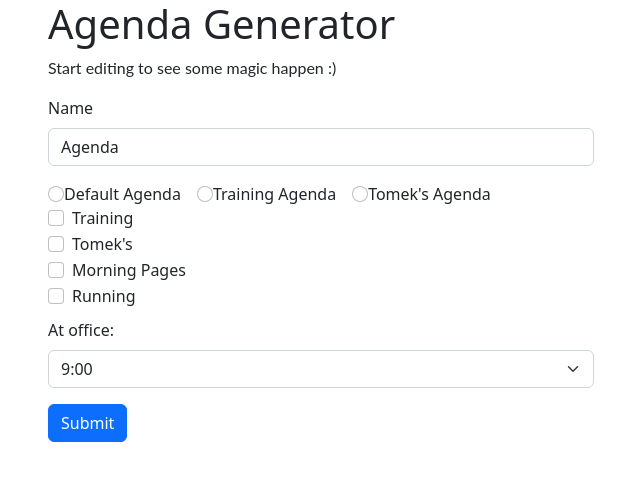
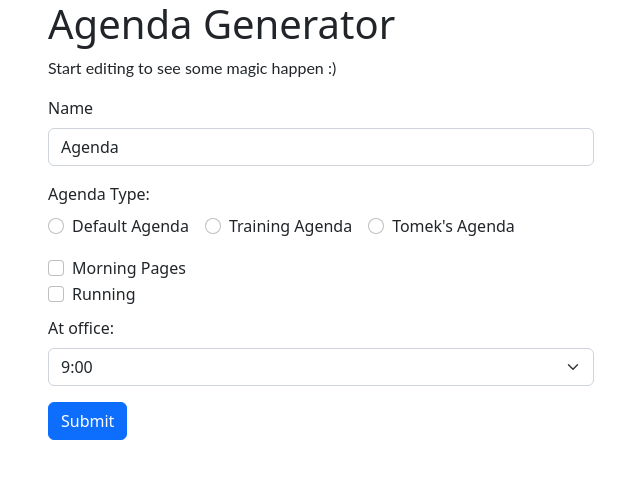
Before and after one commit to k-gan/angular-ivy-buxgom, an Angular app: page / in a window 1280 px wide. Shown: the top 480 px of the page, without its empty margins (319-959 px from the left). Built offline with nearby package versions, Linux system fonts and the light colour scheme.

Commit message:
Added radio buttons that do nothing

```diff
--- a/src/app/app.component.html
+++ b/src/app/app.component.html
@@ -10,7 +10,7 @@
   <div class="row">
     <div class="col-md-3"></div>
     <div class="col-md-6 col-sm-12">
-      <!-- <app-agenda-generator></app-agenda-generator> -->
+      <!-- TODO: Remove <app-agenda-generator></app-agenda-generator> -->
       <app-type-exclusive-agenda-generator></app-type-exclusive-agenda-generator>
     </div>
     <div class="col-md-3"></div>
--- a/src/app/components/type-exclusive-agenda-generator/type-exclusive-agenda-generator.component.html
+++ b/src/app/components/type-exclusive-agenda-generator/type-exclusive-agenda-generator.component.html
@@ -10,7 +10,11 @@
       name="label"
     />
   </div>
-  <div class="form-check-inline">
+  <div class="mb-3">
+    <div class="form-input">
+      <label class="form-label">Agenda Type:</label>
+    </div>
+    <div class="form-check form-check-inline">
       <input
         class="form-check-input"
         type="radio"
@@ -18,9 +22,11 @@
         id="default-agenda"
         value="default-agenda"
       />
-    <label class="form-check-label" for="default-agenda">Default Agenda</label>
+      <label class="form-check-label" for="default-agenda"
+        >Default Agenda</label
+      >
     </div>
-  <div class="form-check-inline">
+    <div class="form-check form-check-inline">
       <input
         class="form-check-input"
         type="radio"
@@ -32,7 +38,7 @@
         >Training Agenda</label
       >
     </div>
-  <div class="form-check-inline">
+    <div class="form-check form-check-inline">
       <input
         class="form-check-input"
         type="radio"
@@ -42,27 +48,6 @@
       />
       <label class="form-check-label" for="tomek-agenda">Tomek's Agenda</label>
     </div>
-  <div class="form-check">
-    <input
-      type="checkbox"
-      id="training"
-      class="form-check-input"
-      required
-      [(ngModel)]="model.agendaInput.training"
-      name="training"
-    />
-    <label for="training" class="form-check-label">Training</label>
-  </div>
-  <div class="form-check">
-    <input
-      type="checkbox"
-      id="tomeks"
-      class="form-check-input"
-      required
-      [(ngModel)]="model.agendaInput.tomeks"
-      name="tomeks"
-    />
-    <label for="tomeks" class="form-check-label">Tomek's</label>
   </div>
   <div class="form-check">
     <input
```
Lines whose indentation alone changed are shown as unchanged.
